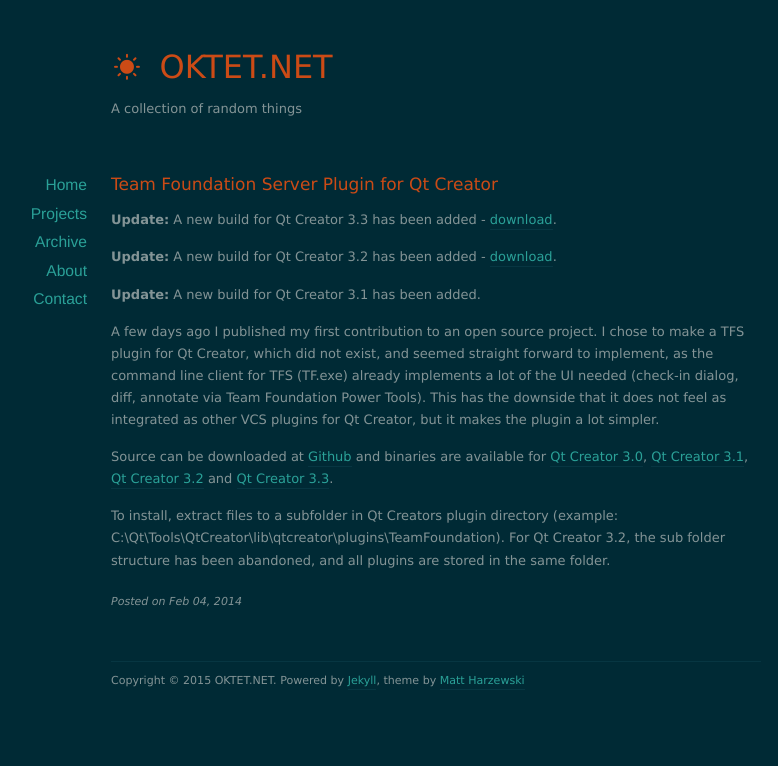
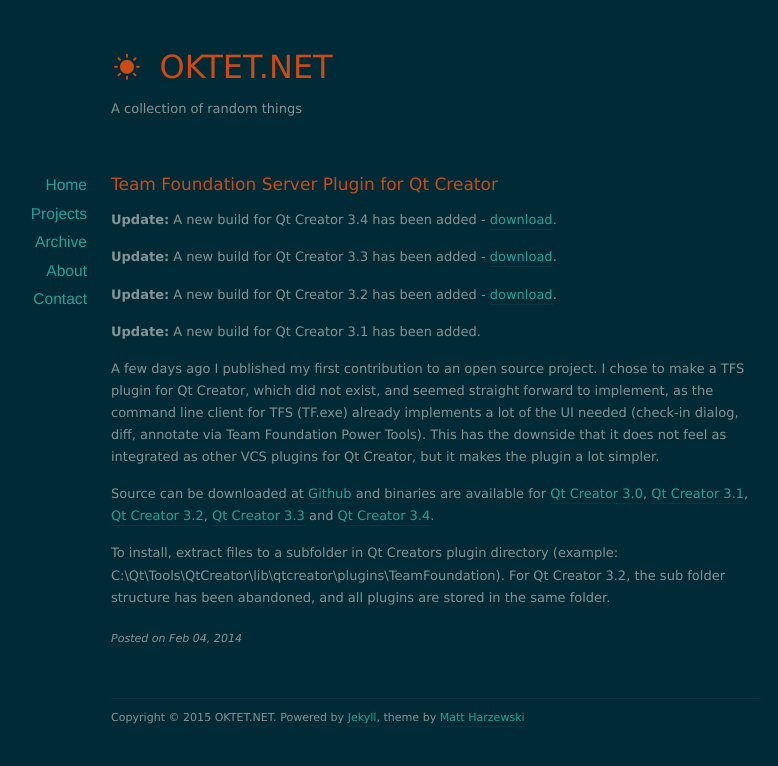
Before and after one commit to jesperhh/jesperhh.github.io, a Jekyll site: the page built from _posts/2014-02-04-team-foundation-server-plugin-for-qt-creator.markdown, in a window 1280 px wide. Shown: the top 766 px of the page, without its empty margins (204-982 px from the left). Built offline with Jekyll 4.4.1, drawn with Linux system fonts in a browser that asks for light colours; nearby versions of some CDN libraries; comment, search, counter and statistics services are not loaded.

Commit message:
Update Team Foundation plugin post with new version

```diff
--- a/_posts/2014-02-04-team-foundation-server-plugin-for-qt-creator.markdown
+++ b/_posts/2014-02-04-team-foundation-server-plugin-for-qt-creator.markdown
@@ -4,6 +4,8 @@
 date:   2014-02-04 21:15:00
 categories: development
 ---
+**Update:** A new build for Qt Creator 3.4 has been added - [download]({{ site.url }}/files/TeamFoundation340.zip).
+
 **Update:** A new build for Qt Creator 3.3 has been added - [download]({{ site.url }}/files/TeamFoundation330.zip).
 
 **Update:** A new build for Qt Creator 3.2 has been added - [download]({{ site.url }}/files/TeamFoundation320.zip).
@@ -12,6 +14,6 @@
 
 A few days ago I published my first contribution to an open source project. I chose to make a TFS plugin for Qt Creator, which did not exist, and seemed straight forward to implement, as the command line client for TFS (TF.exe) already implements a lot of the UI needed (check-in dialog, diff, annotate via Team Foundation Power Tools). This has the downside that it does not feel as integrated as other VCS plugins for Qt Creator, but it makes the plugin a lot simpler.
 
-Source can be downloaded at [Github](https://github.com/jesperhh/teamfoundation) and binaries are available for [Qt Creator 3.0]({{ site.url }}/files/teamfoundation.zip), [Qt Creator 3.1]({{ site.url }}/files/teamfoundation310.zip), [Qt Creator 3.2]({{ site.url }}/files/TeamFoundation320.zip) and  [Qt Creator 3.3]({{ site.url }}/files/TeamFoundation330.zip).
+Source can be downloaded at [Github](https://github.com/jesperhh/teamfoundation) and binaries are available for [Qt Creator 3.0]({{ site.url }}/files/teamfoundation.zip), [Qt Creator 3.1]({{ site.url }}/files/teamfoundation310.zip), [Qt Creator 3.2]({{ site.url }}/files/TeamFoundation320.zip),  [Qt Creator 3.3]({{ site.url }}/files/TeamFoundation330.zip) and  [Qt Creator 3.4]({{ site.url }}/files/TeamFoundation340.zip).
 
 To install, extract files to a subfolder in Qt Creators plugin directory (example: C:\Qt\Tools\QtCreator\lib\qtcreator\plugins\TeamFoundation). For Qt Creator 3.2, the sub folder structure has been abandoned, and all plugins are stored in the same folder.
```
Also changed, not shown: 1 other file.
